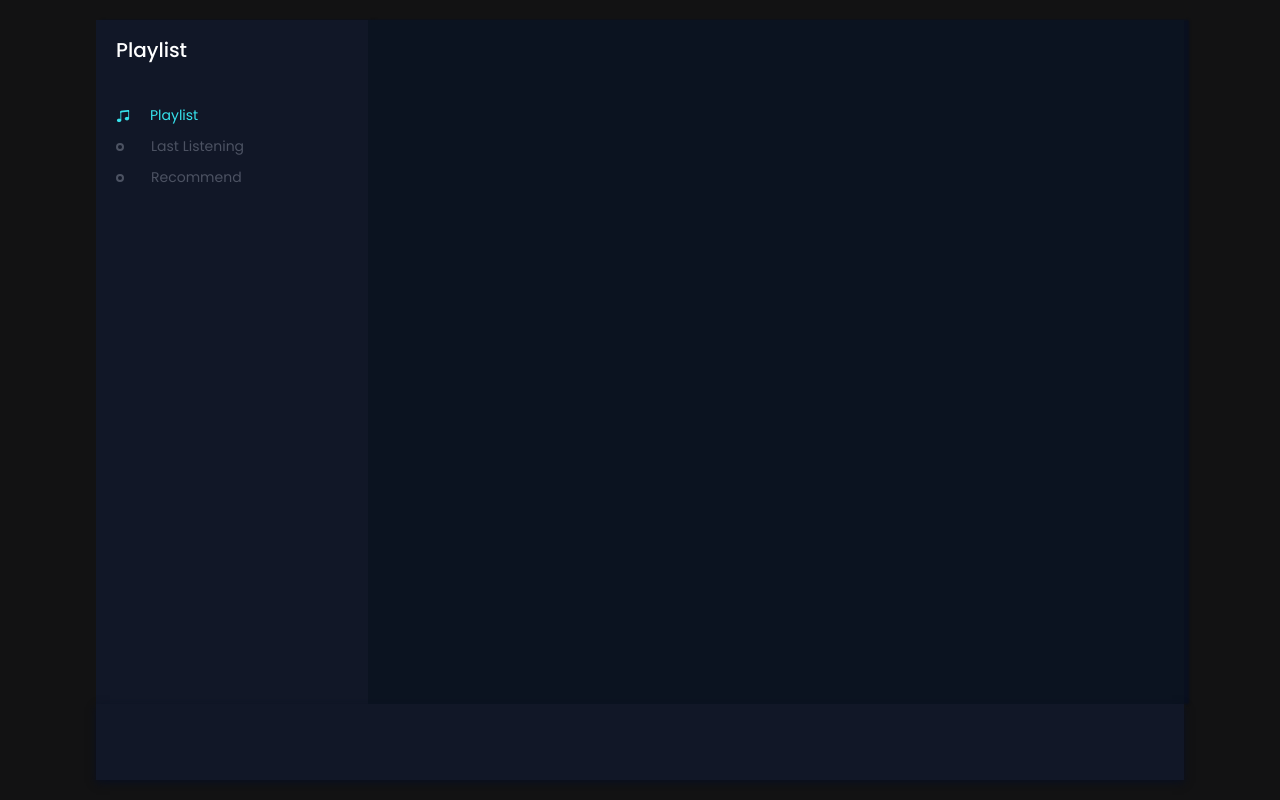
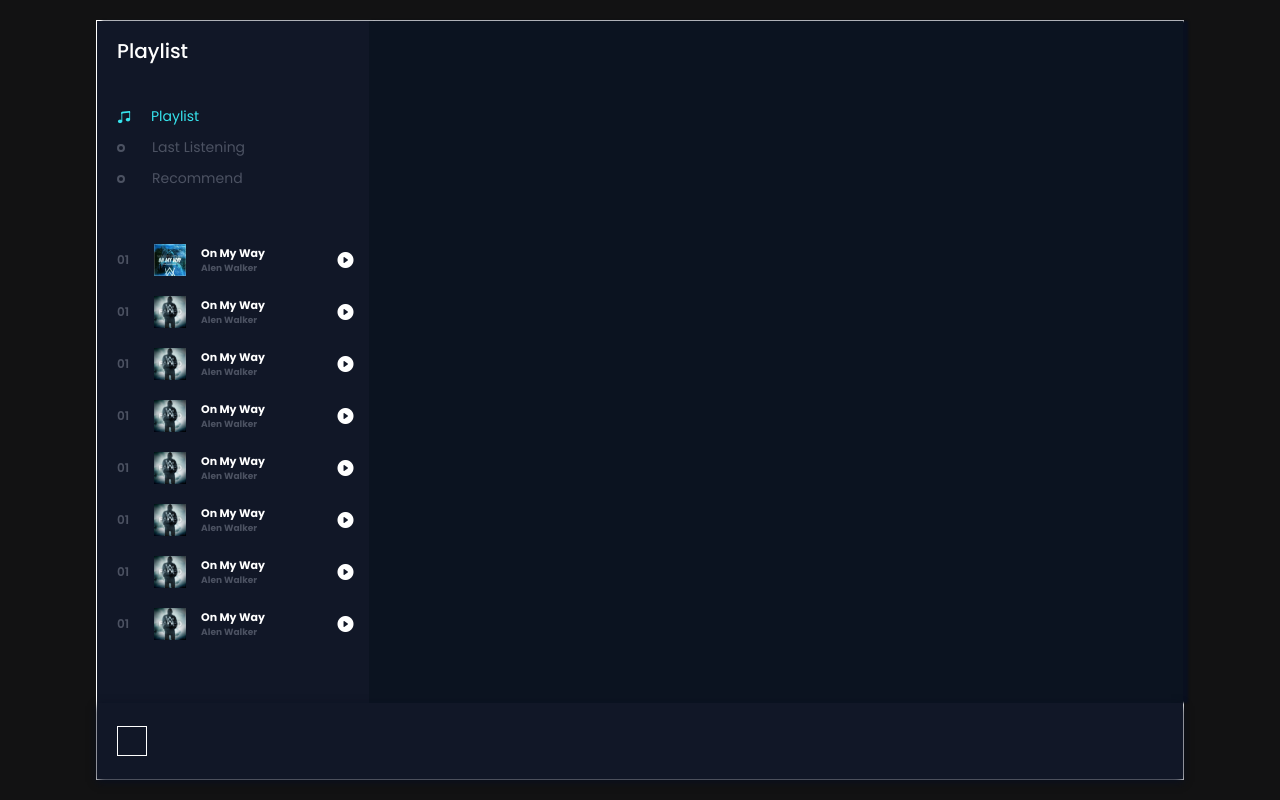
Before and after one commit to Mirisrodos/FinalProjectWeb, a plain HTML site: page index.html in a window 1280 px wide. Drawn offline with nearby package versions, Linux system fonts and the light colour scheme.

Commit message:
Menu side

```diff
--- a/index.html
+++ b/index.html
@@ -19,9 +19,110 @@
                 <h4><span></span><i class="bi bi-music-note-beamed"></i>Last Listening</h4>
                 <h4><span></span><i class="bi bi-music-note-beamed"></i>Recommend</h4>
             </div>
+            <div class="menu_song">
+                <li class="songItem">
+                    <span>01</span>
+                    <img src="img/1.jpg" alt="">
+                    <h5>On My Way <br>
+                        <div class="subtitle">Alen Walker</div>
+                    </h5>
+                    <i class="bi playlistPlay bi-play-circle-fill" id="1"></i>
+                </li>
+                <li class="songItem">
+                    <span>01</span>
+                    <img src="img/2.jpg" alt="">
+                    <h5>On My Way <br>
+                        <div class="subtitle">Alen Walker</div>
+                    </h5>
+                    <i class="bi playlistPlay bi-play-circle-fill" id="1"></i>
+                </li>
+                <li class="songItem">
+                    <span>01</span>
+                    <img src="img/2.jpg" alt="">
+                    <h5>On My Way <br>
+                        <div class="subtitle">Alen Walker</div>
+                    </h5>
+                    <i class="bi playlistPlay bi-play-circle-fill" id="1"></i>
+                </li>
+                <li class="songItem">
+                    <span>01</span>
+                    <img src="img/2.jpg" alt="">
+                    <h5>On My Way <br>
+                        <div class="subtitle">Alen Walker</div>
+                    </h5>
+                    <i class="bi playlistPlay bi-play-circle-fill" id="1"></i>
+                </li>
+                <li class="songItem">
+                    <span>01</span>
+                    <img src="img/2.jpg" alt="">
+                    <h5>On My Way <br>
+                        <div class="subtitle">Alen Walker</div>
+                    </h5>
+                    <i class="bi playlistPlay bi-play-circle-fill" id="1"></i>
+                </li>
+                <li class="songItem">
+                    <span>01</span>
+                    <img src="img/2.jpg" alt="">
+                    <h5>On My Way <br>
+                        <div class="subtitle">Alen Walker</div>
+                    </h5>
+                    <i class="bi playlistPlay bi-play-circle-fill" id="1"></i>
+                </li>
+                <li class="songItem">
+                    <span>01</span>
+                    <img src="img/2.jpg" alt="">
+                    <h5>On My Way <br>
+                        <div class="subtitle">Alen Walker</div>
+                    </h5>
+                    <i class="bi playlistPlay bi-play-circle-fill" id="1"></i>
+                </li>
+                <li class="songItem">
+                    <span>01</span>
+                    <img src="img/2.jpg" alt="">
+                    <h5>On My Way <br>
+                        <div class="subtitle">Alen Walker</div>
+                    </h5>
+                    <i class="bi playlistPlay bi-play-circle-fill" id="1"></i>
+                </li>
+                <li class="songItem">
+                    <span>01</span>
+                    <img src="img/2.jpg" alt="">
+                    <h5>On My Way <br>
+                        <div class="subtitle">Alen Walker</div>
+                    </h5>
+                    <i class="bi playlistPlay bi-play-circle-fill" id="1"></i>
+                </li>
+                <li class="songItem">
+                    <span>01</span>
+                    <img src="img/2.jpg" alt="">
+                    <h5>On My Way <br>
+                        <div class="subtitle">Alen Walker</div>
+                    </h5>
+                    <i class="bi playlistPlay bi-play-circle-fill" id="1"></i>
+                </li>
+                <li class="songItem">
+                    <span>01</span>
+                    <img src="img/2.jpg" alt="">
+                    <h5>On My Way <br>
+                        <div class="subtitle">Alen Walker</div>
+                    </h5>
+                    <i class="bi playlistPlay bi-play-circle-fill" id="1"></i>
+                </li>
+                <li class="songItem">
+                    <span>01</span>
+                    <img src="img/2.jpg" alt="">
+                    <h5>On My Way <br>
+                        <div class="subtitle">Alen Walker</div>
+                    </h5>
+                    <i class="bi playlistPlay bi-play-circle-fill" id="1"></i>
+                </li>
+            </div>
         </div>
         <div class="song_side"></div>
-        <div class="master_play"></div>
+
+        <div class="master_play">
+            <div class="wave"></div>
+        </div>
     </header>
     <script src="app.js"></script>
 </body>
--- a/styles.css
+++ b/styles.css
@@ -20,7 +20,7 @@ body{
 header{
     width: 85%;
     height: 95%;
-    /* border: 1px solid #fff; */
+    border: 1px solid #fff;
     display: flex;
     flex-wrap: wrap;
 }
@@ -109,3 +109,79 @@ header .menu_side .playlist .active .bi{
     display: flex;
     margin-right: 20px;
 }
+
+header .menu_side .menu_song{
+    width: 100%;
+    height: 420px;
+    /* border: 1px solid #fff; */
+    margin-top: 40px;
+    overflow: auto;
+}
+
+header .menu_side .menu_song::-webkit-scrollbar{
+    display: none;
+}
+
+header .menu_side .menu_song li{
+    list-style-type: none;
+    position: relative;
+    padding: 5px 0px 5px 20px;
+    display: flex;
+    align-items: center;
+    margin-bottom: 10px;
+    cursor: pointer;
+    transition: .3s linear;
+}
+
+header .menu_side .menu_song li:hover{
+    background: rgb(105, 105, 105, .1);
+}
+
+header .menu_side .menu_song li span{
+    font-size: 12px;
+    font-weight: 600;
+    color: #4c5262;
+}
+
+header .menu_side .menu_song li img{
+    width: 32px;
+    height: 32px;
+    margin-left: 25px;
+}
+
+header .menu_side .menu_song li h5{
+    font-size: 11px;
+    margin-left: 15px;
+    width: 170px;
+    /* border: 1px solid #fff; */
+    overflow: hidden;
+    text-overflow: ellipsis;
+    white-space: nowrap;
+}
+
+header .menu_side .menu_song li h5 .subtitle{
+    font-size: 9px;
+    color: #4c5262;
+}
+
+header .menu_side .menu_song li .bi{
+    position: absolute;
+    right: 15px;
+    font-size: 16px;
+}
+
+header .master_play {
+    display: flex;
+    align-items: center;
+    padding: 0px 20px;
+}
+
+header .master_play .wave{
+    width: 30px;
+    height: 30px;
+    border: 1px solid #fff;
+    padding-bottom: 5px;
+    display: flex;
+    align-items: flex-end;
+    margin-right: 10px;
+}
```
